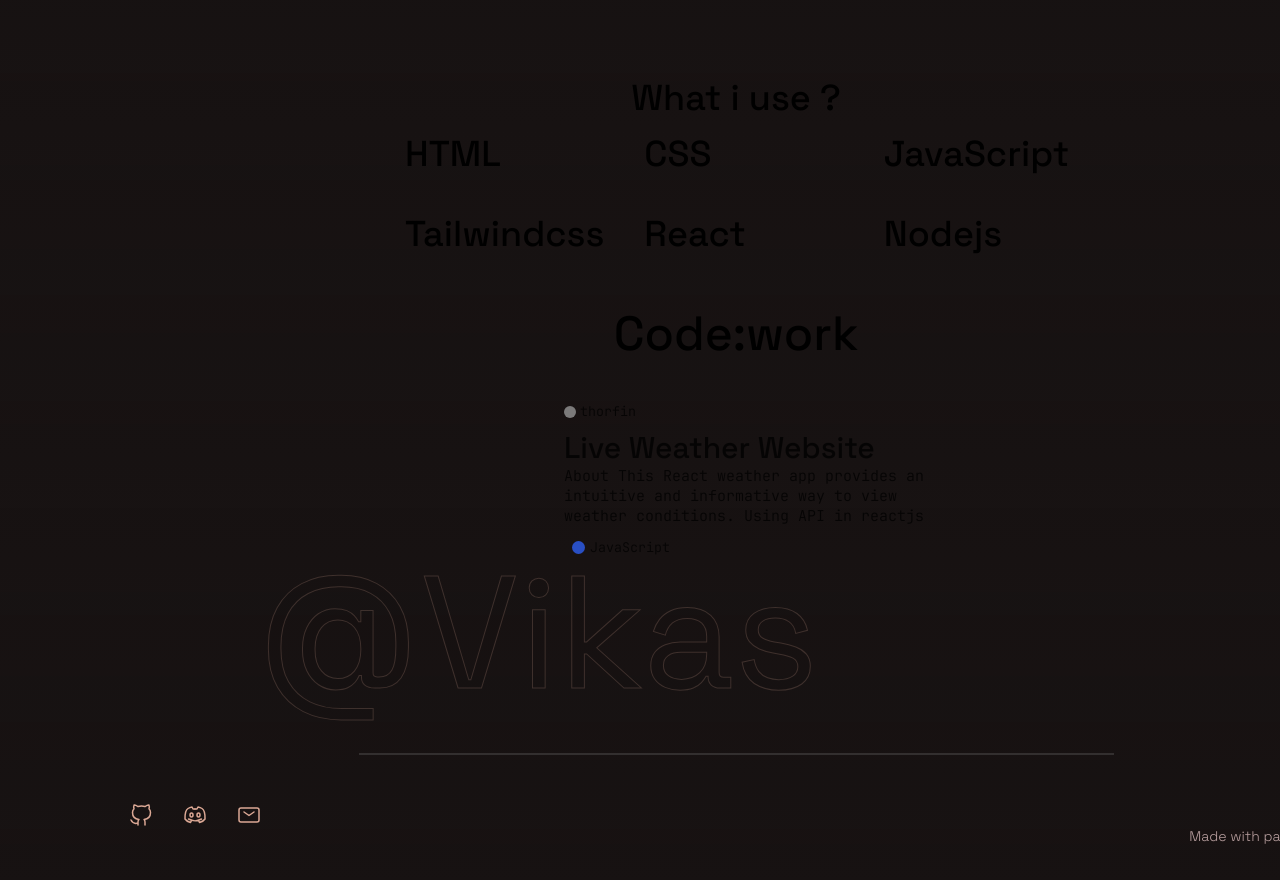
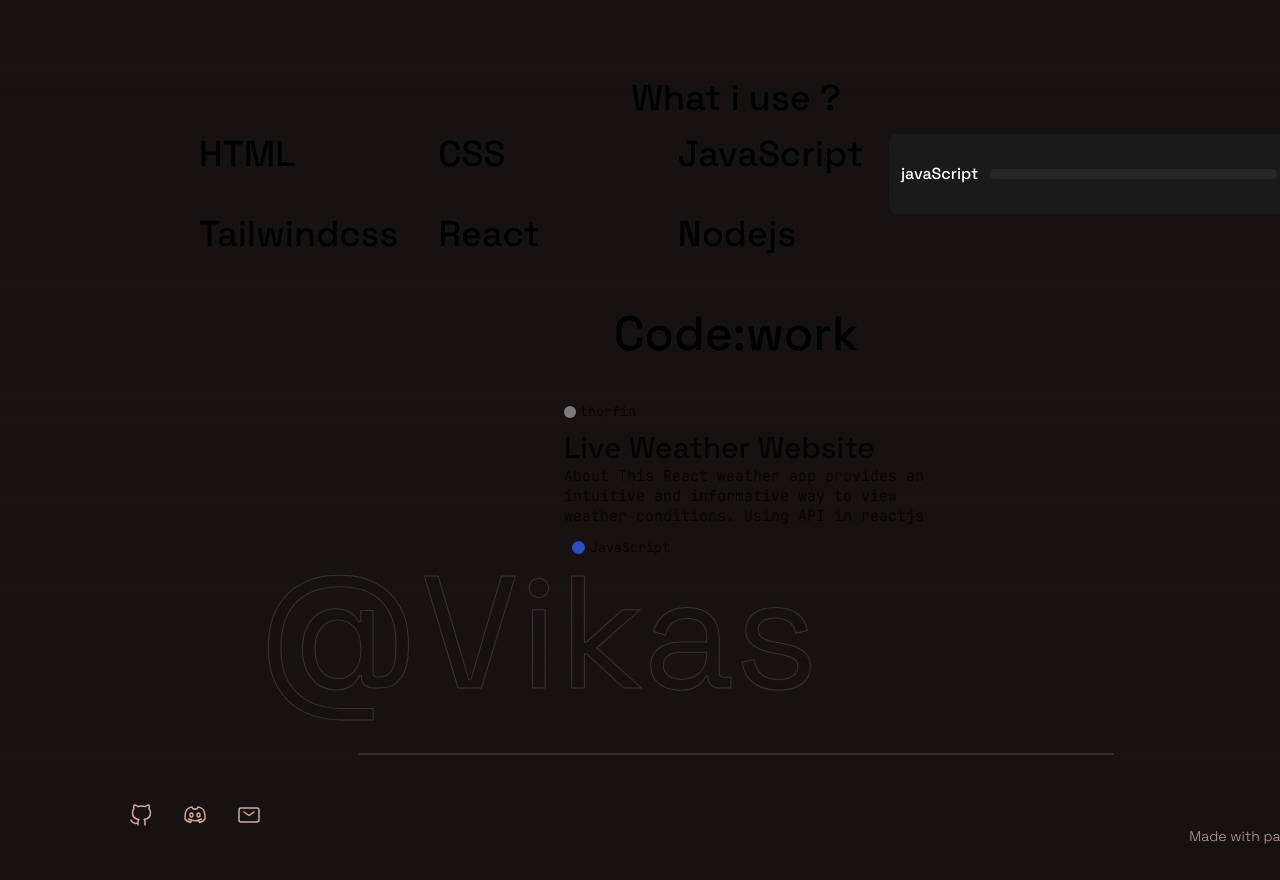
Before and after one commit to Thorfin69/Portfolio-website-v1, a React (Create React App) app: page / in a window 1280 px wide. Shown: the part 1060-1940 px from the top of the page. Built offline with nearby package versions, Linux system fonts and the light colour scheme; no server answers; grey boxes are pictures that could not be loaded.

Commit message:
minor updates

```diff
--- /dev/null
+++ b/src/components/Progress.jsx
@@ -0,0 +1,24 @@
+import React from 'react';
+
+const Progress = ({ imageSrc, label, progress, color }) => {
+  return (
+    <div className="flex items-center w-[50vh] h-[10vh] bg-[#1a1a1a] p-3 rounded-lg">
+      {imageSrc && (
+        <img
+          src={imageSrc}
+          alt="Icon"
+          className="h-[20px] w-[40px] object-cover rounded mr-3"
+        />
+      )}
+      <span className="text-white mr-3">{label}</span>
+      <div className="w-[100%] h-[10px] bg-[#282727] rounded-full overflow-hidden flex items-center">
+        <div
+          className={`h-full ${color} rounded-full transition-all duration-900`}
+          style={{ width: `${progress}%` }}
+        ></div>
+      </div>
+    </div>
+  );
+};
+
+export default Progress;
--- a/src/components/Skills.jsx
+++ b/src/components/Skills.jsx
@@ -1,4 +1,5 @@
 import React from 'react'
+import Progress from "./Progress";
 
 export default function Stakes() {
     return (
@@ -14,7 +15,10 @@ export default function Stakes() {
                     <li className='toUp'>Tailwindcss</li>
                     <li className='toUp'>React</li>
                     <li className='toUp'>Nodejs</li>
+
                 </ul>
+                    <Progress label='javaScript'  progress={60}/>
+
             </div>
         </>
     )
--- a/src/index.css
+++ b/src/index.css
@@ -20,6 +20,7 @@
   margin: 0;
   padding: 0;
   box-sizing: border-box;
+
 
 
 }
```
